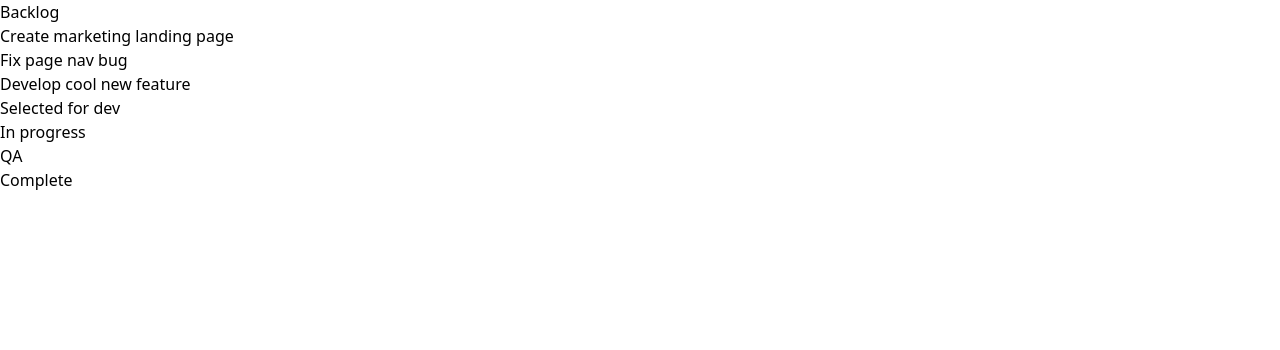
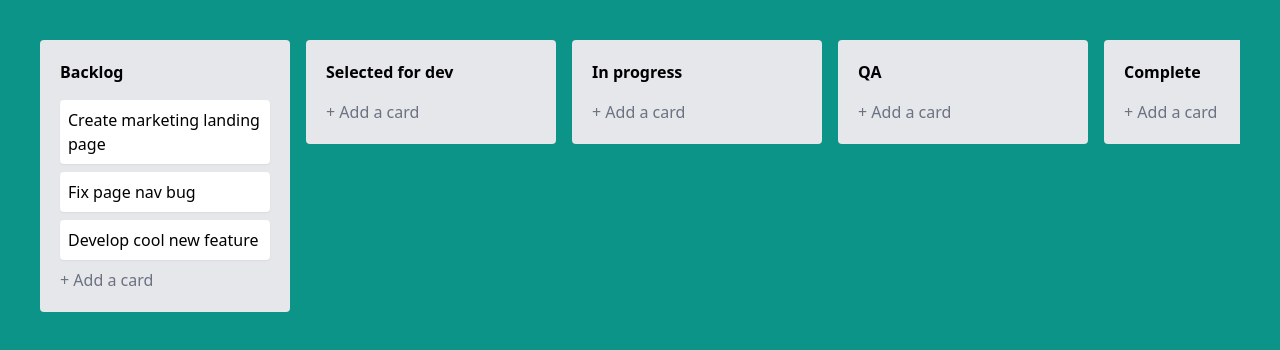
Before and after one commit to ElvinKyungu/trello-board, a Nuxt app: page / in a window 1280 px wide. Shown: the top 350 px of the page. Built offline with nearby package versions, Linux system fonts and the light colour scheme.

Commit message:
add: adding the draggable component TrellBoard

```diff
--- a/app.vue
+++ b/app.vue
@@ -1,5 +1,5 @@
 <template>
-  <div>
+  <div class="p-10 h-[100vh] bg-teal-600 overflow-auto ">
     <TrelloBoard/>
   </div>
 </template>
--- a/components/TrelloBoard.vue
+++ b/components/TrelloBoard.vue
@@ -1,21 +1,7 @@
-<template>
-    <div class="flex gap-4 overflow-x-auto items-start">
-        <div>
-            <div v-for="column in columns" :key="column.id">
-                <header>
-                    {{ column.title }}
-                </header>
-                <p v-for="task in column.tasks" :key="task.id">
-                    {{ task.title }}
-                </p>
-            </div>
-        </div>
-    </div>
-</template>
-
 <script setup lang="ts">
 import type { Column } from '~~/types'
 import { nanoid } from 'nanoid'
+import draggable from 'vuedraggable';
 
 const columns = ref<Column[]>([
     {
@@ -45,3 +31,32 @@ const columns = ref<Column[]>([
     { title: "Complete", id: nanoid(), tasks: [] }
 ]);
 </script>
+
+<template>
+    <div>
+        <div >
+            <draggable
+                v-model="columns"
+                group-key="columns"
+                item-key="id"
+                class="flex gap-4 overflow-x-auto items-start"
+            >
+                <template #item="{element: column } : {element: Column}">
+                    <div class="column bg-gray-200 p-5 rounded min-w-[250px]">
+                        <header class="font-bold mb-4">
+                            {{ column.title }}
+                        </header>
+                        <TrelloBoardTask
+                            v-for="task in column.tasks"
+                            :key="task.id"
+                            :task="task"
+                        />
+                        <footer>
+                            <button class="text-gray-500">+ Add a card</button>
+                        </footer>
+                    </div>
+                </template>
+            </draggable>
+        </div>
+    </div>
+</template>
--- /dev/null
+++ b/components/TrelloBoardTask.vue
@@ -0,0 +1,14 @@
+<template>
+    <div :title="task.createdAt.toLocaleDateString()"
+    class="task bg-white p-2 mb-2 rounded shadow-sm max-width-[250px]">
+        <span>
+            {{ task.title}}
+        </span>
+    </div>
+</template>
+<script setup lang="ts">
+import type { Task } from '~~/types'
+defineProps<{
+    task: Task;
+}>();
+</script>
```
